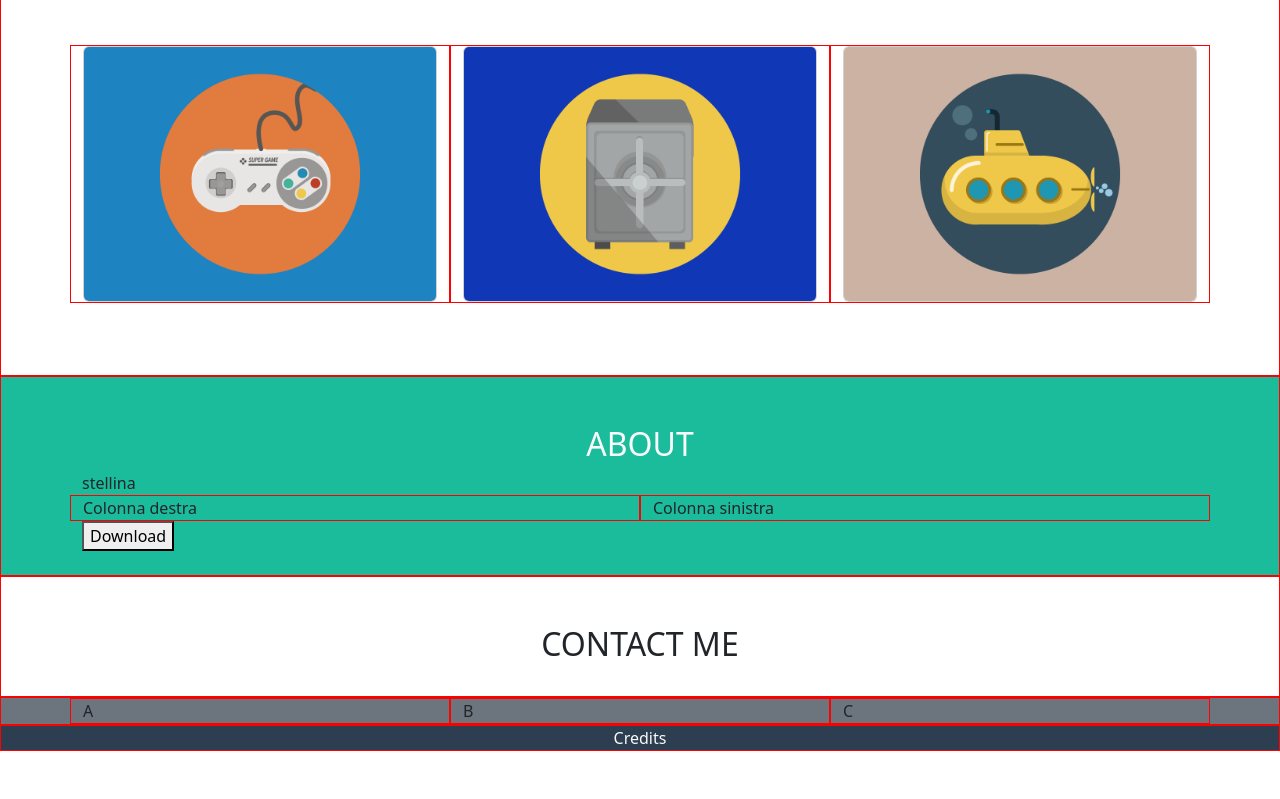
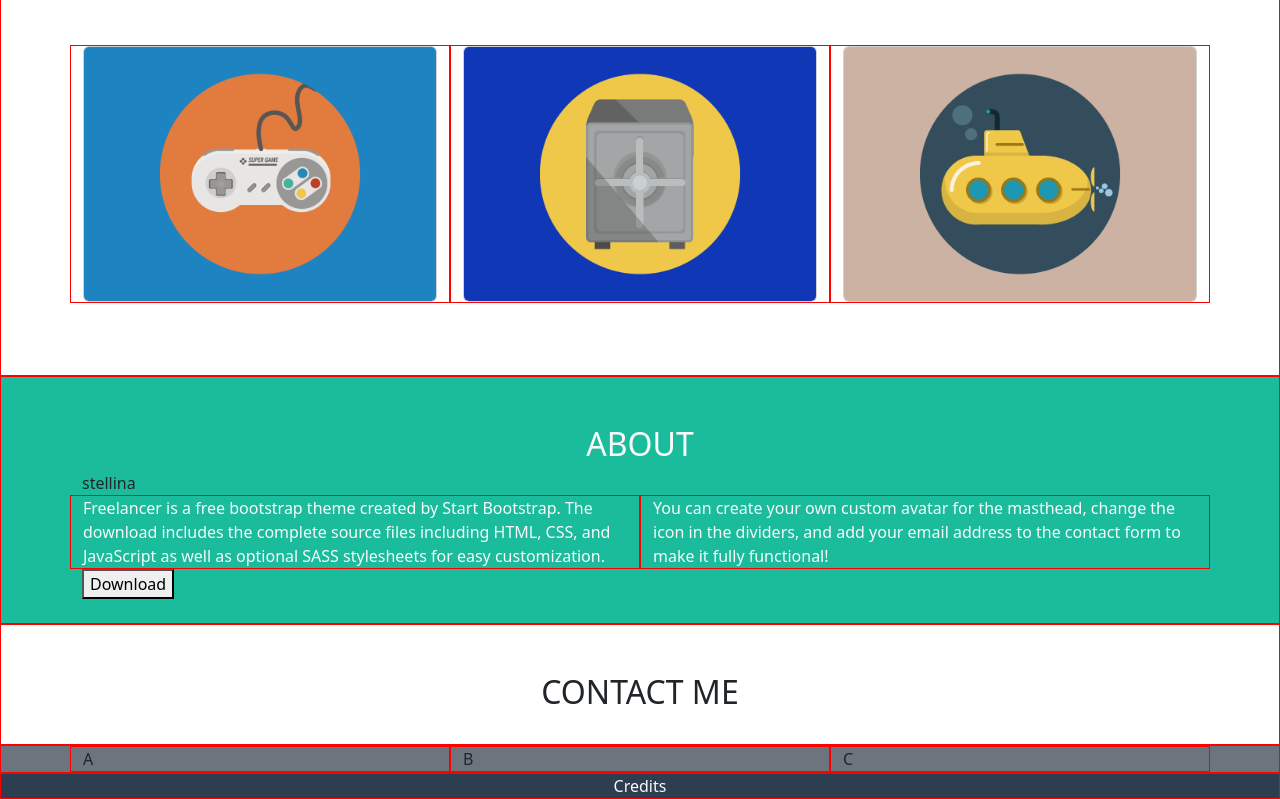
Before and after one commit to DavideBernasconi13/html-css-bootstrap-freelancer, a plain HTML site: page index.html in a window 1280 px wide. Shown: the part 505-1304 px from the top of the page. Before the commit the page ends 1256 px from the top, so only its background shows below. Drawn offline with nearby package versions, Linux system fonts and the light colour scheme.

Commit message:
insert text light on about section

```diff
--- a/index.html
+++ b/index.html
@@ -68,9 +68,15 @@
             <div class="container">
                 <h2 class="text-center text-uppercase text-light">About</h2>
                 <div>stellina</div>
-                <div class="row">
-                    <div class="col-md-12 col-lg-6 db-debug">Colonna destra</div>
-                    <div class="col-md-12 col-lg-6 db-debug">Colonna sinistra</div>
+                <div class="row text-light">
+                    <div class="col-md-12 col-lg-6 db-debug">
+                        Freelancer is a free bootstrap theme created by Start Bootstrap. The download includes the
+                        complete source files including HTML, CSS, and JavaScript as well as optional SASS stylesheets
+                        for easy customization.
+                    </div>
+                    <div class="col-md-12 col-lg-6 db-debug">You can create your own custom avatar for the masthead,
+                        change the icon in the dividers, and add your email address to the contact form to make it fully
+                        functional!</div>
                 </div>
                 <button>Download</button>
             </div>
```
